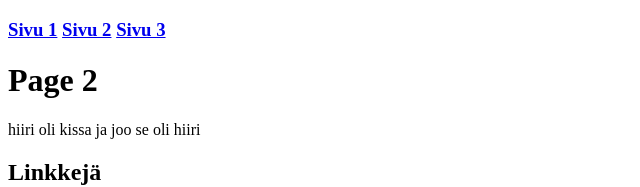
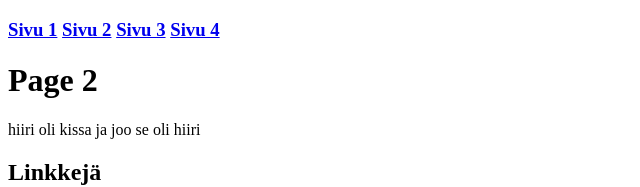
Before and after one commit to datsutin/webpages, a plain HTML site: page page2.html in a window 1280 px wide. Shown: the top 187 px of the page, without its empty margins (0-640 px from the left). Drawn offline with Linux system fonts and the light colour scheme.

Commit message:
sivu 4 lisätty

```diff
--- a/page2.html
+++ b/page2.html
@@ -15,6 +15,7 @@
 	<a href="page1.html">Sivu 1</a>
 	<a href="page2.html">Sivu 2</a>
 	<a href="page3.html">Sivu 3</a>
+	<a href="page4.html">Sivu 4</a>
 </h3>
 		<h1>Page 2</h1>
 		<p>hiiri oli kissa ja joo se oli hiiri</p>
```
